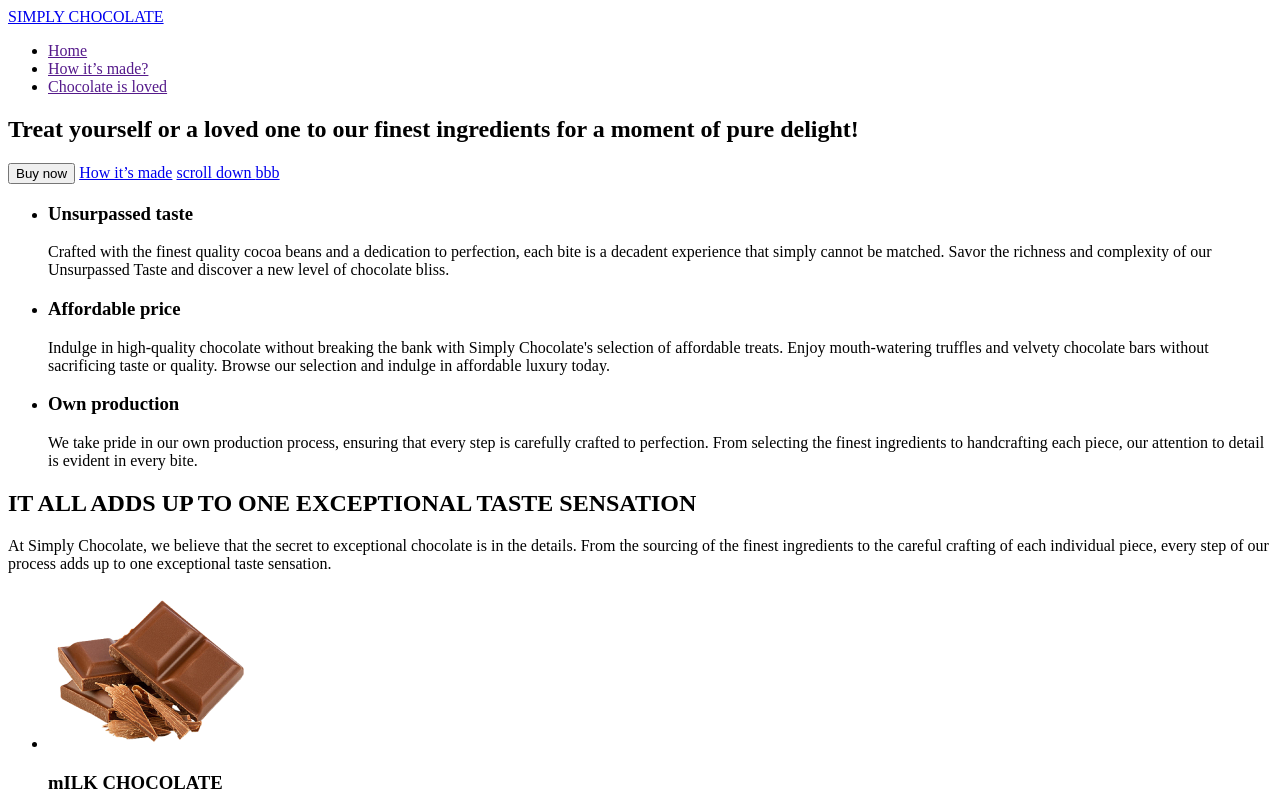
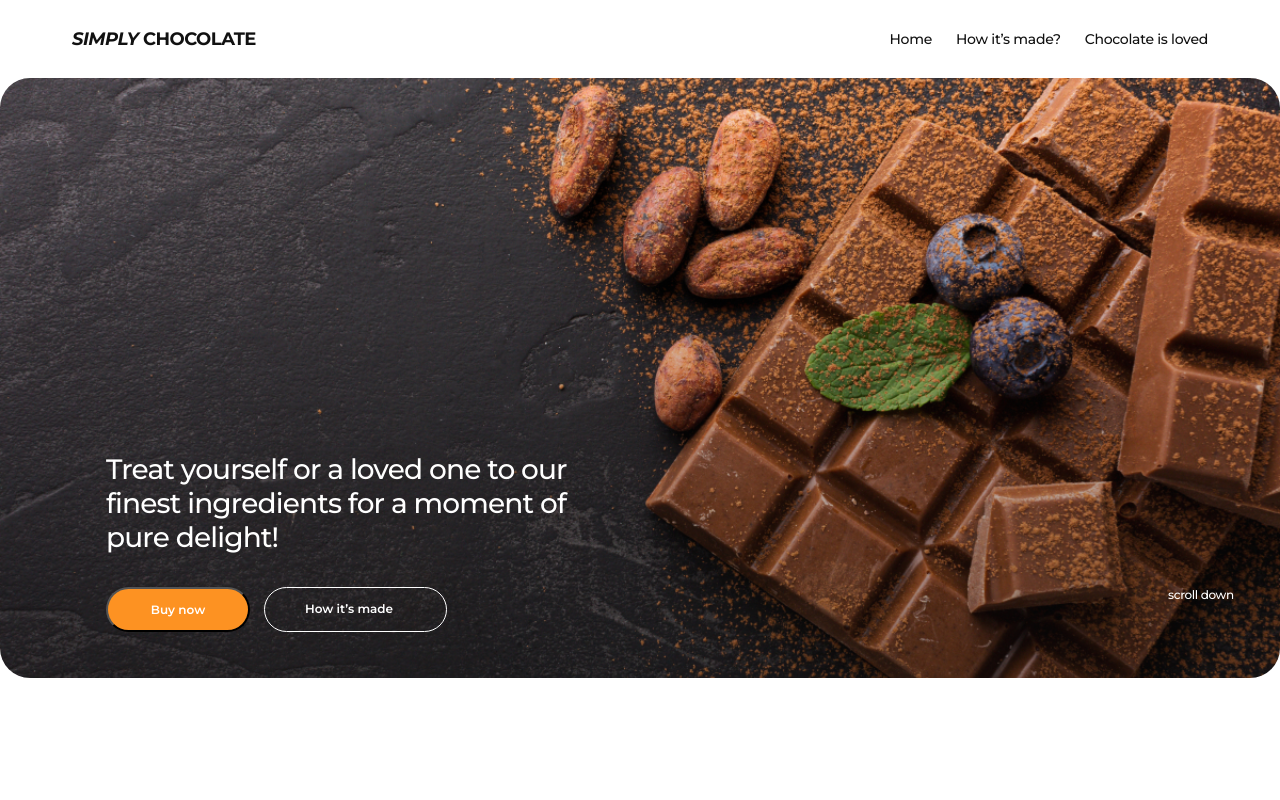
Before and after one commit to MichaelPopov62/Chocolate-01-2025, a plain HTML site: page index.html in a window 1280 px wide. Shown: the top 800 px of the page. Drawn offline with nearby package versions, Linux system fonts and the light colour scheme.

Commit message:
add changed index css images styles

```diff
--- /dev/null
+++ b/css/styles.css
@@ -0,0 +1,151 @@
+/*styles*/
+
+/*reset*/
+body {
+  font-family: "Montserrat", serif;
+  background-color: #fff;
+}
+h1,
+h2,
+h3,
+h4,
+h5,
+h6 {
+  font-family: "Montserrat", serif;
+  margin: 0;
+}
+a,
+p,
+ul,
+ol {
+  margin: 0;
+  padding: 0;
+}
+ul,
+ol {
+  list-style-type: none;
+}
+a {
+  text-decoration: none;
+}
+/*common*/
+.container {
+  max-width: 1168px;
+  padding: 0 16px;
+  margin: 0 auto;
+}
+
+/*header*/
+
+.logo-part {
+  font-style: italic;
+}
+.header-nav {
+  display: flex;
+  align-items: center;
+}
+.header-link {
+  font-family: "Montserrat", serif;
+  font-style: normal;
+  font-weight: 700;
+  font-size: 18px;
+  line-height: 111%;
+  letter-spacing: -0.03em;
+  color: #111;
+  padding-top: 28px;
+  padding-bottom: 28px;
+}
+.header-list {
+  display: flex;
+  align-items: center;
+  gap: 24px;
+  padding-top: 30px;
+  padding-bottom: 30px;
+  margin-left: auto;
+}
+.item-link {
+  font-family: "Montserrat", serif;
+  font-weight: 500;
+  font-size: 14px;
+  line-height: 114%;
+  letter-spacing: -0.02em;
+  color: #111;
+}
+/*hero*/
+
+.hero-container {
+  padding: 0 34px;
+  border-radius: 30px;
+  background-image: url(../images/dark-bg.png);
+  background-image: url(../images/chocolate-covered.jpg);
+  background-size: cover;
+  background-repeat: no-repeat;
+  background-position: center;
+}
+
+.title {
+  font-family: "Montserrat", serif;
+  font-weight: 500;
+  font-size: 28px;
+  line-height: 1.21;
+  letter-spacing: -0.03em;
+  color: #fff;
+  padding-bottom: 32px;
+  padding-left: 72px;
+  padding-top: 375px;
+  padding-right: 644px;
+}
+.hero-btns {
+  display: flex;
+  padding-left: 72px;
+  padding-bottom: 46px;
+}
+.btn-list {
+  display: flex;
+  gap: 14px;
+}
+
+.btn {
+  border-radius: 100px;
+  padding: 14px 40px;
+  width: 144px;
+  height: 45px;
+  background-color: #fd9222;
+  font-family: "Montserrat", serif;
+  font-weight: 600;
+  font-size: 12px;
+  color: #fff;
+}
+.btn-link {
+  border: 1px solid #fff;
+  border-radius: 100px;
+  padding: 14px 40px;
+  width: 183px;
+  height: 45px;
+  border: 1px solid #fff;
+  border-radius: 100px;
+  padding: 14px 40px;
+  width: 183px;
+  height: 45px;
+  font-size: 12px;
+  font-family: "Montserrat", serif;
+  font-weight: 600;
+  color: #fff;
+}
+.btn-scroll {
+  font-family: "Montserrat", serif;
+  font-weight: 500;
+  font-size: 14px;
+  line-height: 1.29;
+  letter-spacing: -0.03em;
+  color: #fff;
+  width: 78px;
+  height: 18px;
+  font-family: "Montserrat", serif;
+  font-weight: 500;
+  font-size: 12px;
+  line-height: 129%;
+  letter-spacing: -0.03em;
+  color: #fff;
+  margin-left: auto;
+}
--- a/index.html
+++ b/index.html
@@ -4,30 +4,65 @@
     <meta charset="UTF-8" />
     <meta name="viewport" content="width=device-width, initial-scale=1.0" />
     <title>Chocolate</title>
+
+    <link
+      rel="stylesheet"
+      href="https://cdnjs.cloudflare.com/ajax/libs/modern-normalize/3.0.1/modern-normalize.min.css"
+      integrity="sha512-q6WgHqiHlKyOqslT/lgBgodhd03Wp4BEqKeW6nNtlOY4quzyG3VoQKFrieaCeSnuVseNKRGpGeDU3qPmabCANg=="
+      crossorigin="anonymous"
+      referrerpolicy="no-referrer"
+    />
+
+    <link rel="preconnect" href="https://fonts.googleapis.com" />
+    <link rel="preconnect" href="https://fonts.gstatic.com" crossorigin />
+    <link
+      href="https://fonts.googleapis.com/css2?family=Montserrat:ital,wght@0,100..900;1,100..900&display=swap"
+      rel="stylesheet"
+    />
+
+    <link rel="stylesheet" href="./css/styles.css" />
   </head>
   <body>
-    <header>
-      <nav>
-        <a href="#">SIMPLY CHOCOLATE</a>
-        <ul>
-          <li><a href="">Home</a></li>
-          <li><a href="">How it’s made?</a></li>
-          <li><a href="">Chocolate is loved</a></li>
-        </ul>
-      </nav>
+    <header class="header">
+      <div class="container">
+        <nav class="header-nav">
+          <a class="header-link" href="#"
+            ><span class="logo-part">SIMPLY</span> CHOCOLATE <span></span
+          ></a>
+
+          <ul class="header-list">
+            <li class="header-item"><a class="item-link" href="">Home</a></li>
+            <li class="header-item">
+              <a class="item-link" href="">How it’s made?</a>
+            </li>
+            <li class="header-item">
+              <a class="item-link" href="">Chocolate is loved</a>
+            </li>
+          </ul>
+        </nav>
+      </div>
     </header>
     <main>
-      <section>
-        <h1>
-          Treat yourself or a loved one to our finest ingredients for a moment
-          of pure delight!
-        </h1>
-        <button type="button">Buy now</button>
-        <a href="#made">How it’s made</a>
-        <a href="#benefits">scroll down <span>bbb</span></a>
+      <section class="hero">
+        <div class="hero-container">
+          <h1 class="title">
+            Treat yourself or a loved one to our finest ingredients for a moment
+            of pure delight!
+          </h1>
+
+          <div class="hero-btns">
+            <div class="btn-list">
+              <button class="btn" type="button">Buy now</button>
+              <a class="btn-link" href="#made">How it’s made</a>
+            </div>
+            <a class="btn-scroll" href="#benefits"
+              >scroll down <span></span>
+            </a>
+          </div>
+        </div>
       </section>
 
-      <section id="benefits">
+      <section id="benefits" hidden>
         <h2 hidden>benefits</h2>
         <ul>
           <li>
@@ -60,7 +95,7 @@
           </li>
         </ul>
       </section>
-      <section class="ingredients">
+      <section class="ingredients" hidden>
         <h2>IT ALL ADDS UP TO ONE EXCEPTIONAL <span>TASTE</span> SENSATION</h2>
         <p>
           At Simply Chocolate, we believe that the secret to exceptional
@@ -87,7 +122,7 @@
           </li>
         </ul>
       </section>
-      <section id="made">
+      <section id="made" hidden>
         <h2>hOW IT’S made?</h2>
         <img
           src="./images/content-picture.png"
@@ -128,7 +163,7 @@
           </li>
         </ul>
       </section>
-      <section>
+      <section hidden>
         <h2>chocolate is loved</h2>
         <ul>
           <li>
@@ -176,7 +211,7 @@
         <button type="button">Leave a review</button>
       </section>
     </main>
-    <footer>
+    <footer hidden>
       <p>Chocolate a delicious cure for a bad day</p>
       <ul>
         <li><a href="tel:+380684439426">+380 (68) 443-94-26</a></li>
```
Also changed, not shown: images/chocolate-covered.jpg (added), images/dark-bg.png (added), styles.css (deleted).
